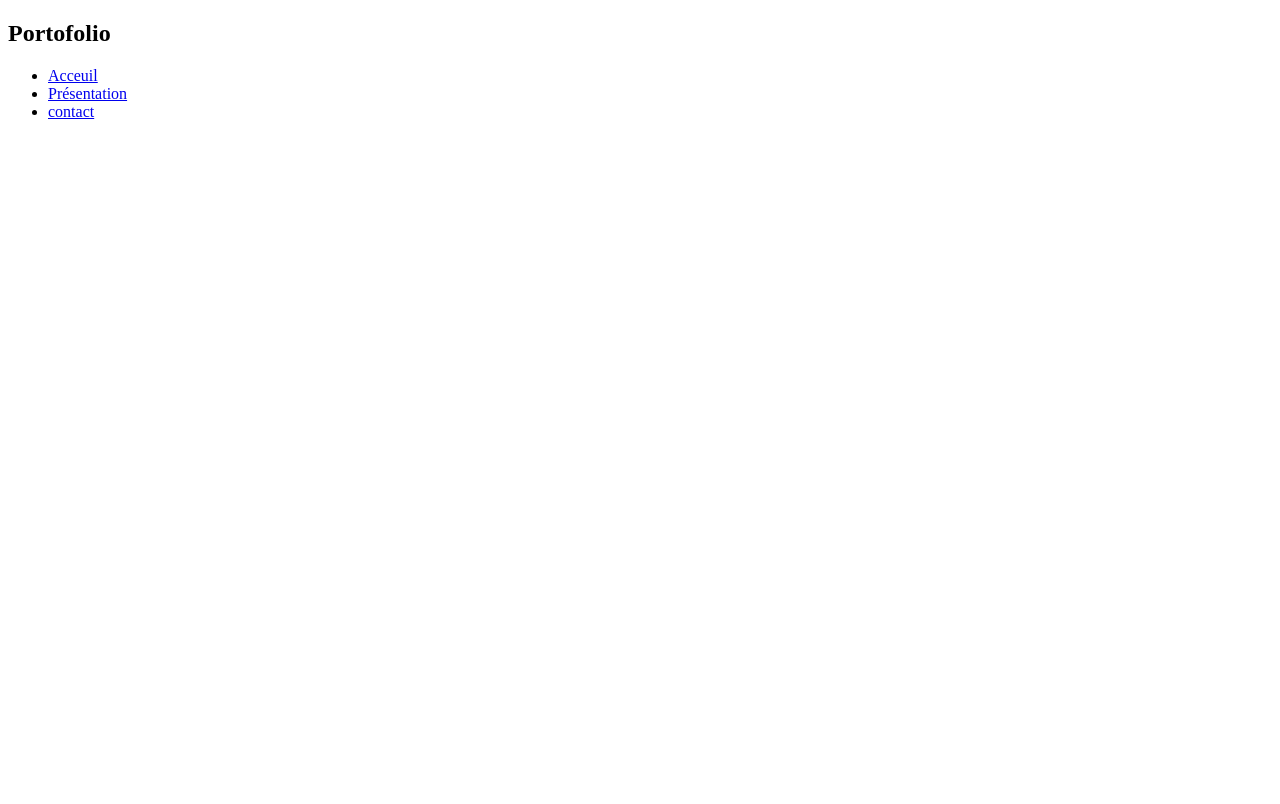
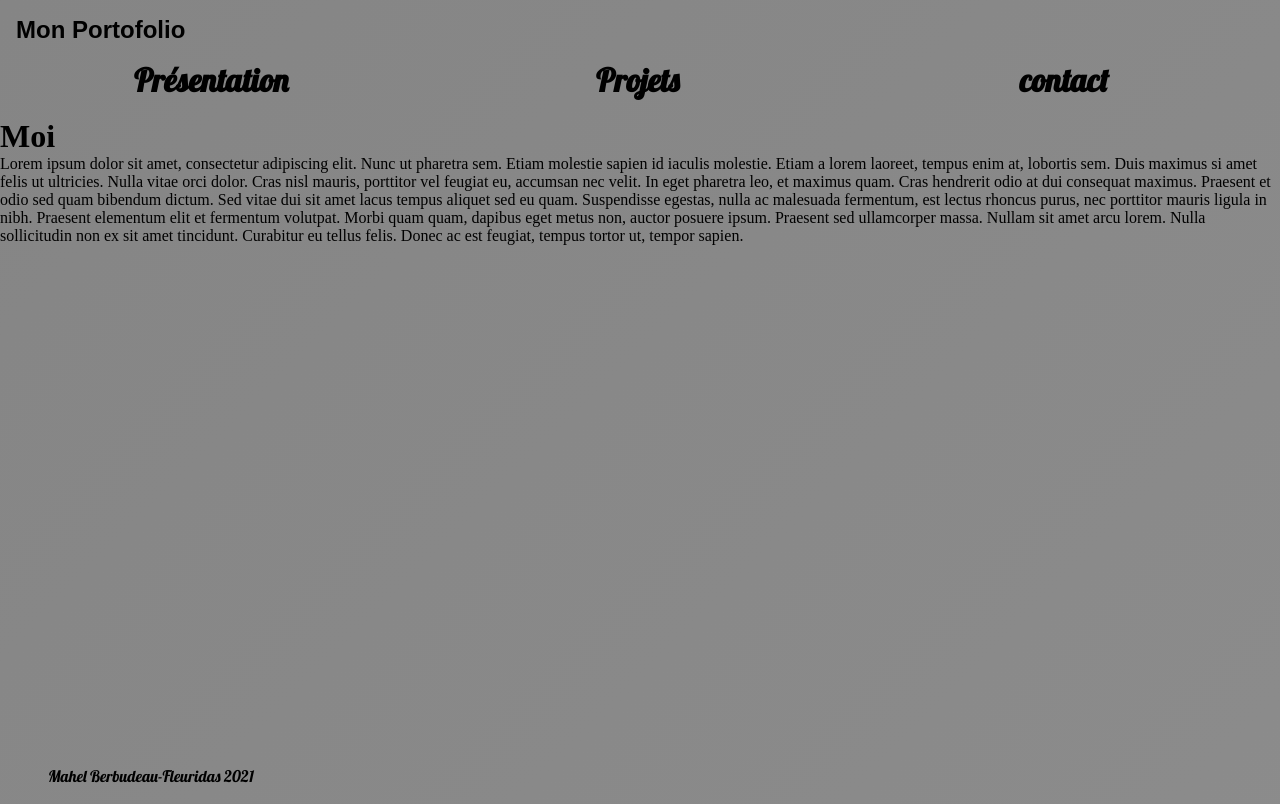
Before and after one commit to MahelBerbudeau/Contest_html_css, a plain HTML site: page index.html in a window 1280 px wide. Drawn offline with Linux system fonts and the light colour scheme; a web font is replaced by a local one.

Commit message:
css for body, navbar and footer + add contact.html and projets.html + content of Présentation

```diff
--- a/index.html
+++ b/index.html
@@ -12,18 +12,43 @@
             <div class="navbar">
                 <div class="navbar-content">
                     <div class="navbar-title">
-                        <h2>Portofolio</h2>
+                        <h2>Mon Portofolio</h2>
                     </div>
                     <div class="navbar-links">
                         <ul>
-                            <li><a href="#">Acceuil</a></li>
-                            <li><a href="#">Présentation</a></li>
-                            <li><a href="#">contact</a></li>
+                            <li><a href="#"><h1>Présentation</h1></a></li>
+                            <li><a href="#"><h1>Projets</h1></a></li>
+                            <li><a href="#"><h1>contact</h1></a></li>
                         </ul>
                     </div>
                 </div>
             </div>
         </header>
 
+        <div class="prez">
+            <div class="prez-content">
+                <div class="prez-title">
+                    <h1>Moi</h1>
+                </div>
+                <div class="prez-text">
+                    <p>Lorem ipsum dolor sit amet, consectetur adipiscing elit. Nunc ut pharetra sem. Etiam molestie
+                       sapien id iaculis molestie. Etiam a lorem laoreet, tempus enim at, lobortis sem. Duis maximus si
+                       amet felis ut ultricies. Nulla vitae orci dolor. Cras nisl mauris, porttitor vel feugiat eu,
+                       accumsan nec velit. In eget pharetra leo, et maximus quam. Cras hendrerit odio at dui consequat
+                       maximus. Praesent et odio sed quam bibendum dictum. Sed vitae dui sit amet lacus tempus aliquet
+                       sed eu quam. Suspendisse egestas, nulla ac malesuada fermentum, est lectus rhoncus purus, nec
+                       porttitor mauris ligula in nibh.
+
+                       Praesent elementum elit et fermentum volutpat. Morbi quam quam, dapibus eget metus non, auctor
+                       posuere ipsum. Praesent sed ullamcorper massa. Nullam sit amet arcu lorem. Nulla sollicitudin non
+                       ex sit amet tincidunt. Curabitur eu tellus felis. Donec ac est feugiat, tempus tortor ut, tempor
+                       sapien.</p>
+                </div>
+            </div>
+        </div>
+
+        <footer>
+            <p>Mahel Berbudeau-Fleuridas 2021</p>
+        </footer>
     </body>
 </html>
--- a/style.css
+++ b/style.css
@@ -0,0 +1,99 @@
+@import url('https://fonts.googleapis.com/css2?family=Lobster&family=PT+Sans+Narrow&family=Pattaya&display=swap');
+
+/*font-family: 'PT Sans Narrow', sans-serif;*/
+
+/*Reset CSS*/
+* {
+    margin: 0px;
+    padding: 0px;
+}
+
+/*style of body*/
+body {
+	background: no-repeat linear-gradient(-45deg, #ffffff, #ffffff, #000000, #000000);
+	background-size: 500% 100000%;
+	animation: gradient 10s ease infinite;
+}
+
+@keyframes gradient {
+	0% {
+		background-position: 0% 50%;
+	}
+	50% {
+		background-position: 100% 50%;
+	}
+	100% {
+		background-position: 0% 50%;
+	}
+}
+
+/*style of navbar*/
+.navbar {
+    width: 100%;
+    margin: 0 auto;
+    background-color: transparent;
+    position: sticky;
+    top: 0px;
+}
+
+.navbar-title {
+    margin-left: 1rem;
+    margin-top: 1rem;
+    font-family: 'Pattaya', sans-serif;
+}
+
+.navbar-title h2:hover {
+    color: orange;
+}
+
+/*Style of navbar-links content*/
+.navbar-links ul {
+    list-style-type: none;
+}
+
+.navbar-links li {
+    display : inline-block;
+    width: 33%;
+    text-align: center;
+}
+
+.navbar-links ul::after {
+    content: "";
+    display: table;
+    clear: both;
+}
+
+.navbar-links a {
+    display: block;
+    text-decoration: none;
+    color: black;
+    border-bottom: 2px solid transparent;
+    padding: 1rem 0px;
+    font-family: 'Lobster', cursive;
+}
+
+.navbar-links a:hover {
+    color: orange;
+    border-bottom: 2px solid gold;
+}
+
+footer {
+    width: 100%;
+    background-color: transparent;
+    position:absolute;
+    bottom:0;
+    padding-top:50px;
+    height:50px;
+}
+
+footer p {
+    display: block;
+    color: black;
+    border-bottom: 2px solid transparent;
+    padding: 1rem 3rem;
+    font-family: 'Lobster', cursive;
+}
+
+footer p:hover {
+    color: orange;
+}
```
Also changed, not shown: contact.html (added, +10 -0 lines), projets.html (added, +10 -0 lines).
